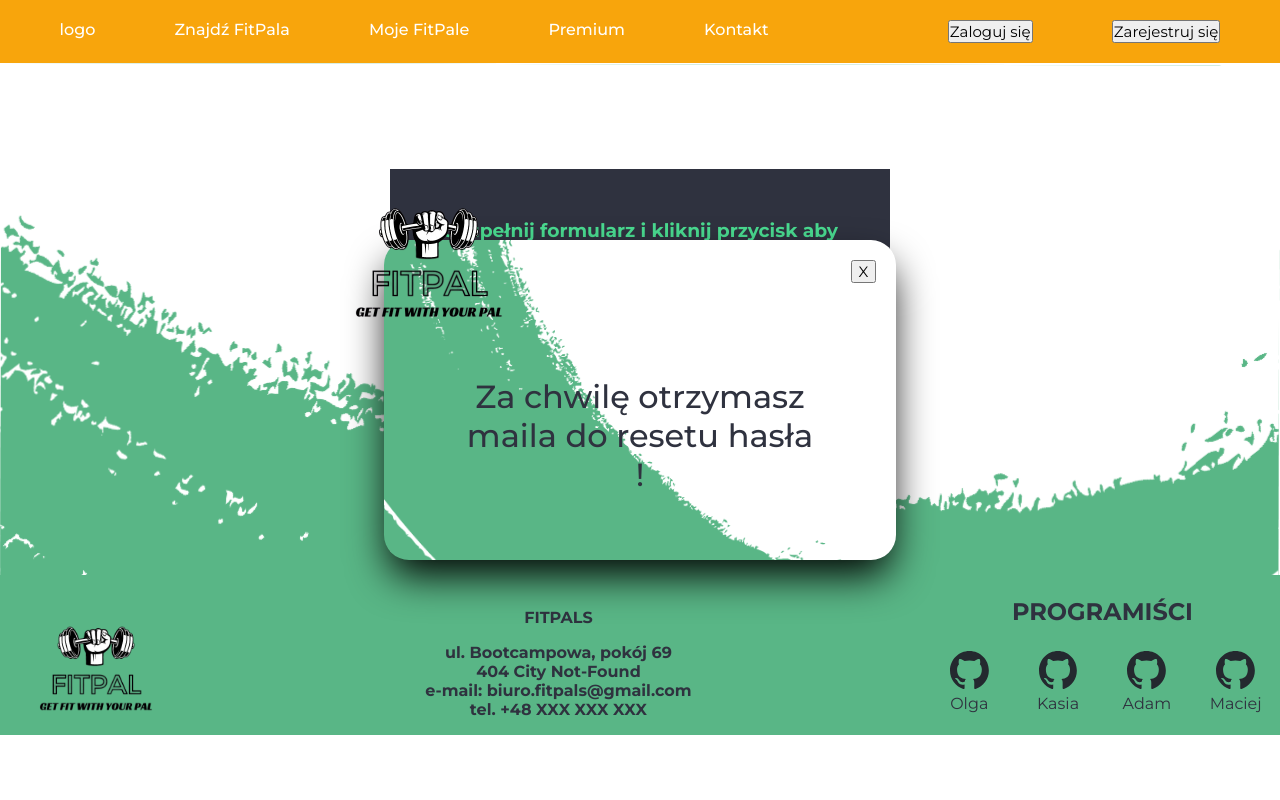
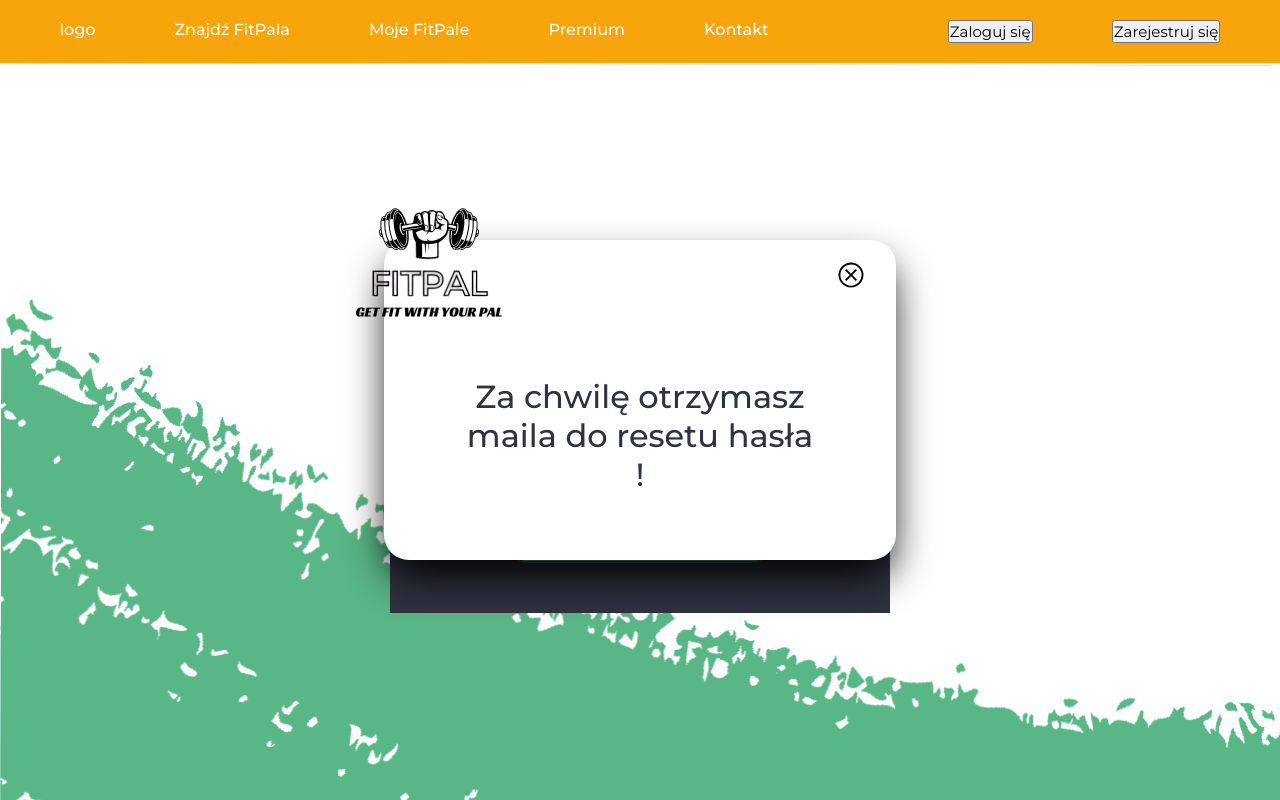
Before and after one commit to infoshareacademy/jfdzr8-team-szalone-wiewiory, a React (Create React App) app in the folder fitpals/: page /login/forgotpassword in a window 1280 px wide. Both pictures are taken after typing "name@example.com" into the empty fields and a click on the button "Poproś o przypomnienie hasła". Shown: the top 800 px of the page. Built offline with nearby package versions, Linux system fonts and the light colour scheme; no server answers.

Commit message:
made hotfix to css in modals and forgotpassword section

```diff
--- a/fitpals/src/components/Authorization/ForgotPassword.module.css
+++ b/fitpals/src/components/Authorization/ForgotPassword.module.css
@@ -1,5 +1,11 @@
 .forgotPasswordSection {
-  background: url(../../Assets/background2.svg) no-repeat;
+  /* background: url(../../Assets/background2.svg) no-repeat;
 
-  background-size: cover;
+  background-size: cover; */
+  background: url(../../Assets/backrgound-svg-svg1.svg) no-repeat;
+  background-attachment: cover;
+  display: flex;
+  justify-content: center;
+  align-items: center;
+  height: 50em;
 }
--- a/fitpals/src/components/Modals/ForgotPasswordModal/ForgotPasswordModal.jsx
+++ b/fitpals/src/components/Modals/ForgotPasswordModal/ForgotPasswordModal.jsx
@@ -1,6 +1,7 @@
 import React from "react";
 import styles from "./ForgotPasswordModal.module.css";
 import Logo from "../../Images/FitPalLogo.png";
+import CancelButton from "../../../Assets/cancel button.svg";
 
 export const ForgotPasswordModal = ({ show, setShow }) => {
   const content = show && (
@@ -10,7 +11,11 @@ export const ForgotPasswordModal = ({ show, setShow }) => {
         type="button"
         onClick={() => setShow(false)}
       >
-        X
+        <img
+          src={CancelButton}
+          alt="cancel button"
+          className={styles.cancelButton}
+        />
       </button>
       <h1>Za chwilę otrzymasz maila do resetu hasła !</h1>
       <img src={Logo} alt="logo of company" className={styles.logo} />
--- a/fitpals/src/components/Modals/ForgotPasswordModal/ForgotPasswordModal.module.css
+++ b/fitpals/src/components/Modals/ForgotPasswordModal/ForgotPasswordModal.module.css
@@ -14,7 +14,6 @@
   display: flex;
   justify-content: center;
   align-items: center;
-  background: url(../../../Assets/backrgound-svg.svg) no-repeat;
   background-attachment: fixed;
   background-size: cover;
   background-color: white;
@@ -28,9 +27,15 @@
 
 .modalClose {
   position: absolute;
-  right: 20px;
+  right: 30px;
   top: 20px;
-  width: 25px;
+  width: 30px;
+  font-weight: bold;
+  border: none;
+  background-color: #fff;
+}
+.cancelButton {
+  width: 30px;
 }
 
 .modal h1 {
--- a/fitpals/src/components/Premium/Premium.module.css
+++ b/fitpals/src/components/Premium/Premium.module.css
@@ -1,10 +1,10 @@
 .premiumContainer {
   background: url(../../Assets/backrgound-svg-svg1.svg) no-repeat;
-  background-size: cover;
+  background-attachment: cover;
   display: flex;
   justify-content: center;
   align-items: center;
-  height: 37em;
+  height: 50em;
 }
 
 .articleContainer {
```
